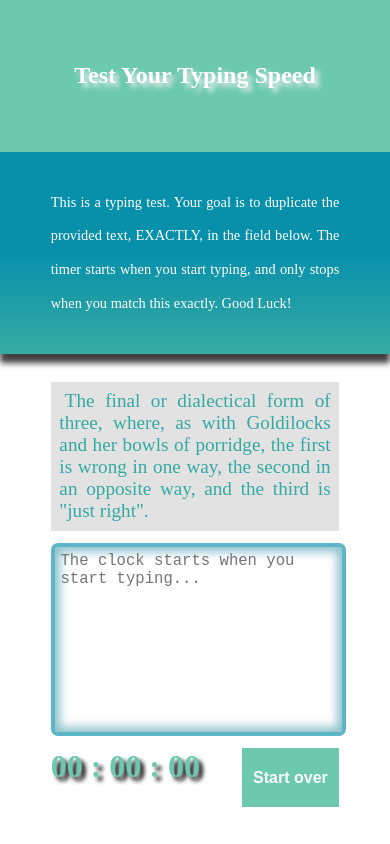
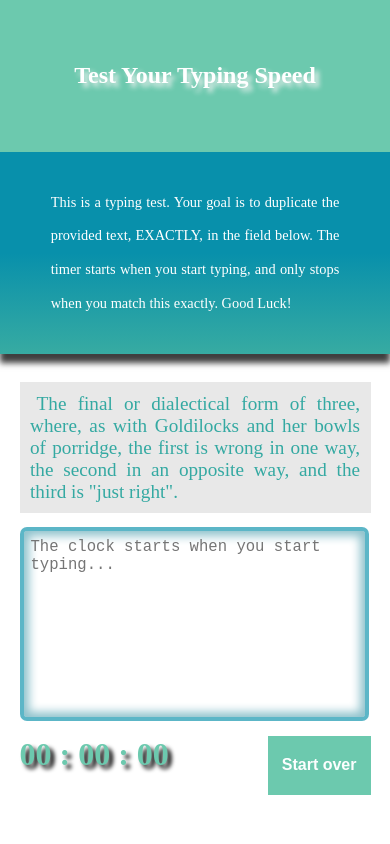
Before and after one commit to shivangi-srivastava-cedcoss/typing-test, a plain HTML site: page index.html in a window 390 px wide. Drawn offline with Linux system fonts and the light colour scheme.

Commit message:
Add files via upload

```diff
--- a/modal.css
+++ b/modal.css
@@ -21,6 +21,9 @@
     justify-content: center;
     align-items: center;
     display: flex;
+    text-align: center;
+    font-size: 1.3em;
+    color: #0890ab;
   }
   .close {
     color: #aaaaaa;
--- a/style.css
+++ b/style.css
@@ -1,3 +1,24 @@
+/* width */
+::-webkit-scrollbar {
+    width: 5px;
+  }
+
+  /* Track */
+  ::-webkit-scrollbar-track {
+    box-shadow: inset 0 0 2px grey;
+    border-radius: 3px;
+  }
+
+  /* Handle */
+  ::-webkit-scrollbar-thumb {
+    background: #6cc9ae;
+    border-radius: 3px;
+  }
+
+  /* Handle on hover */
+  ::-webkit-scrollbar-thumb:hover {
+    background: #0890ab;
+  }
 body
 {
     margin:0;
@@ -55,7 +76,7 @@ body
 }
 .span-text
 {
-    background: #e2e2e2;
+    background: #e8e8e8;
     border: 1px;
     text-align: justify;
     padding: 3%;
@@ -103,7 +124,7 @@ body
 .correct
 {
     color:white;
-    background:#20da20c7;
+    background: #0890ab;
     font-weight:bold;
 }
 .incorrect
@@ -127,7 +148,11 @@ body
     }
     .main
     {
-        padding: 7% 13% 7% 13%;
+        padding: 7% 5% 7% 5%;
+    }
+    #txtInput
+    {
+        width: 94.7%;
     }
     #txtOutput
     {
```
